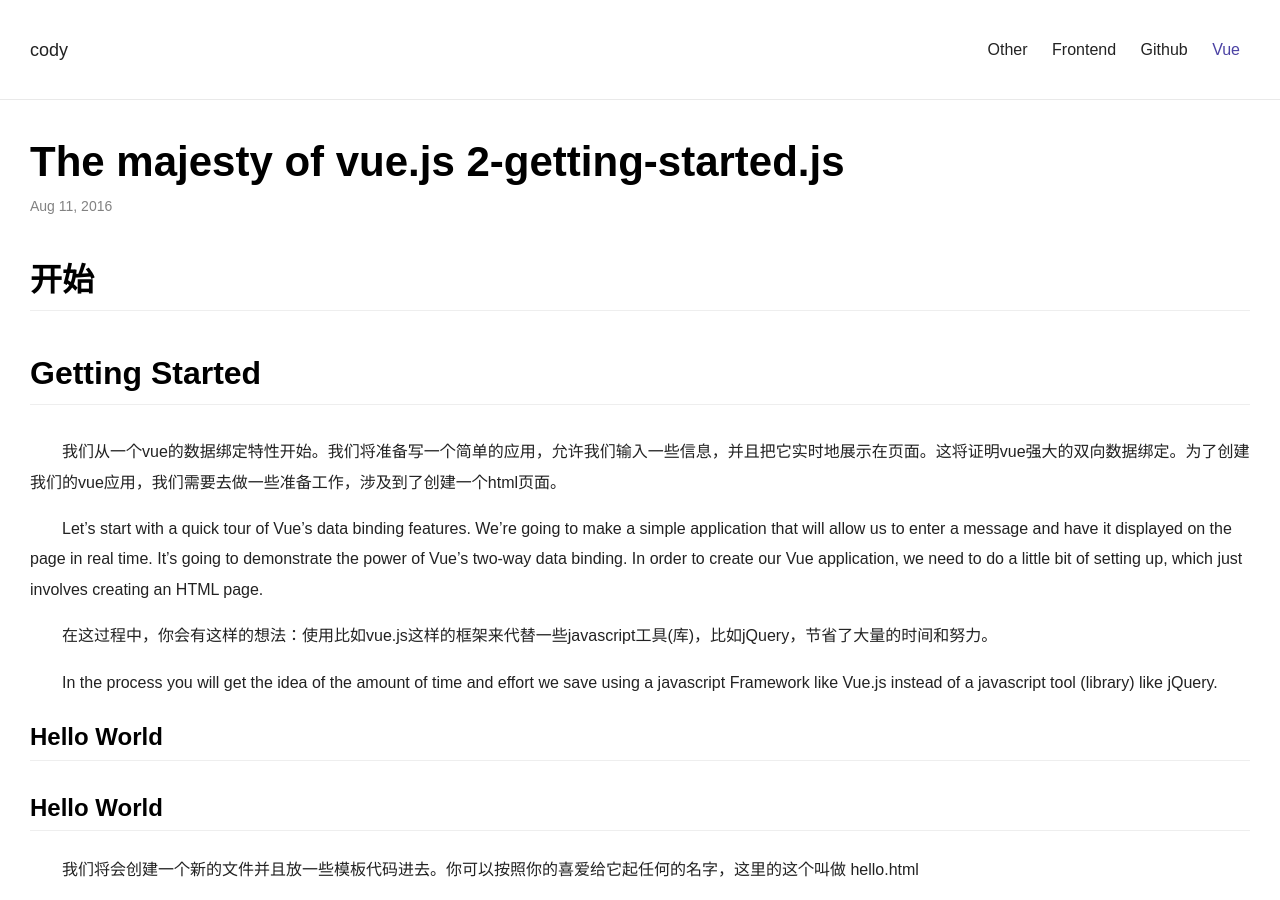
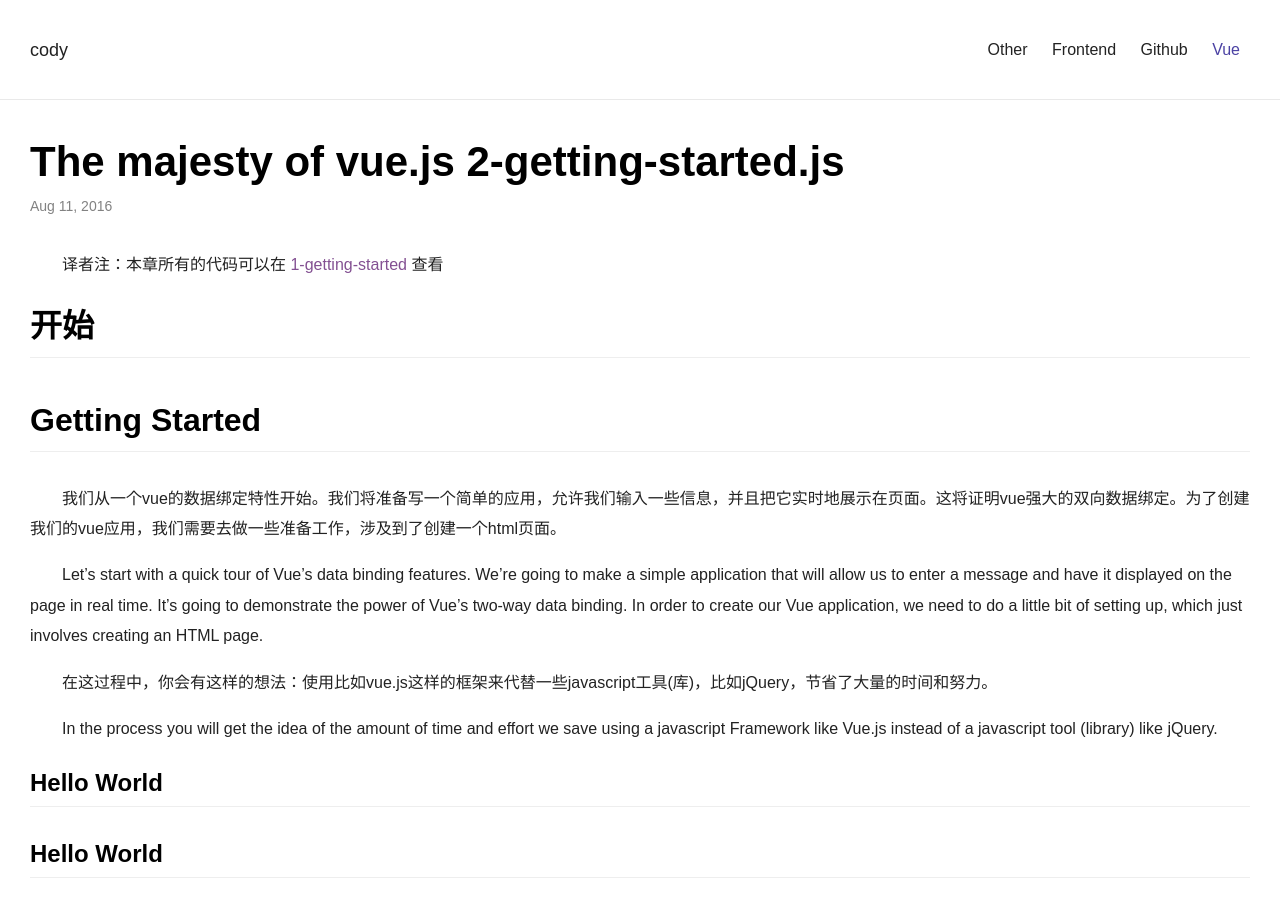
Before and after one commit to cody1991/cody1991.github.io, a Jekyll site: the page built from _posts/2016-08-11-the-majesty-of-vue.js-2-getting-started.md, in a window 1280 px wide and 900 px high. Built offline with Jekyll 4.4.1, drawn with Linux system fonts in a browser that asks for light colours; nearby versions of some CDN libraries; comment, search, counter and statistics services are not loaded.

Commit message:
add new post - vue book getting started

```diff
--- a/_posts/2016-08-11-the-majesty-of-vue.js-2-getting-started.md
+++ b/_posts/2016-08-11-the-majesty-of-vue.js-2-getting-started.md
@@ -4,6 +4,8 @@ title:  "The majesty of vue.js 2-getting-started.js"
 date:   2016-08-11 15:41:00
 category: vue
 ---
+
+译者注：本章所有的代码可以在 [1-getting-started](https://github.com/cody1991/awesome-vue/tree/master/the-majesty-of-vue.js-ch/code/1-getting-started) 查看
 
 # 开始
 
```
